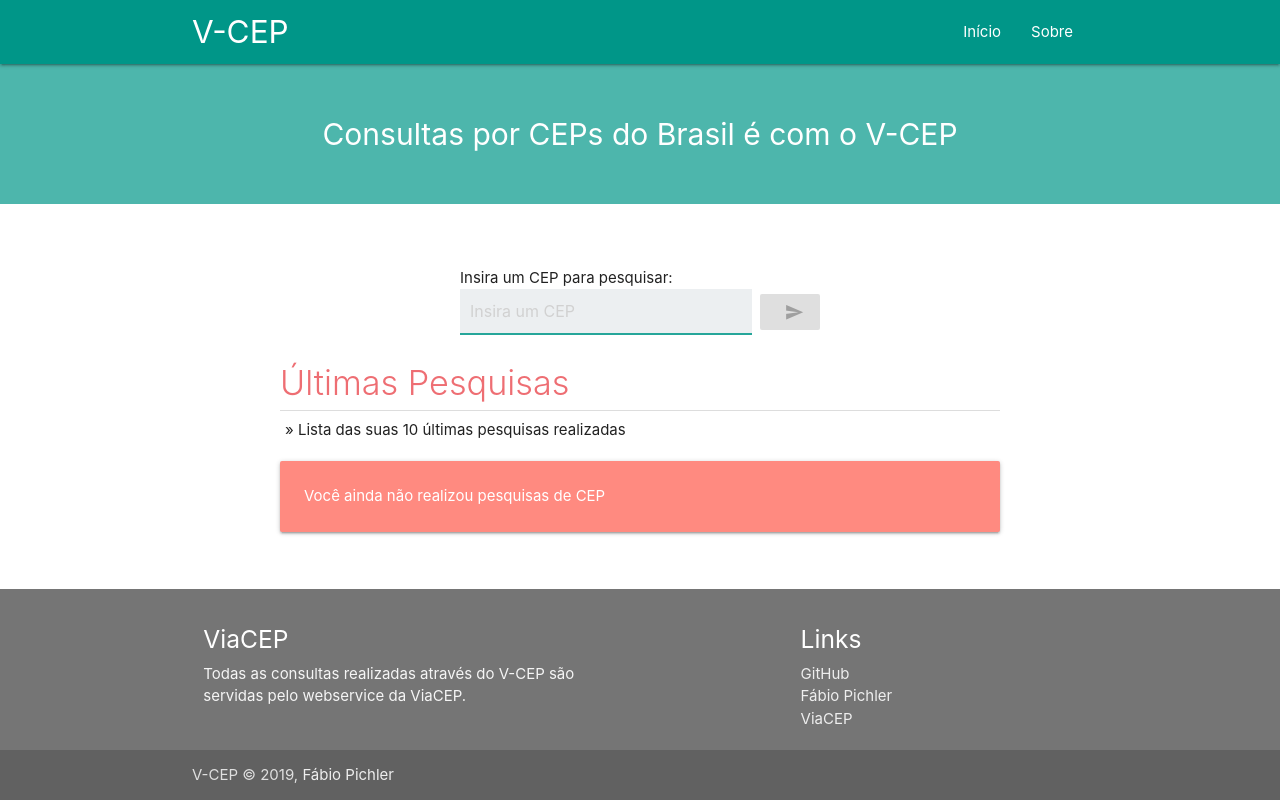
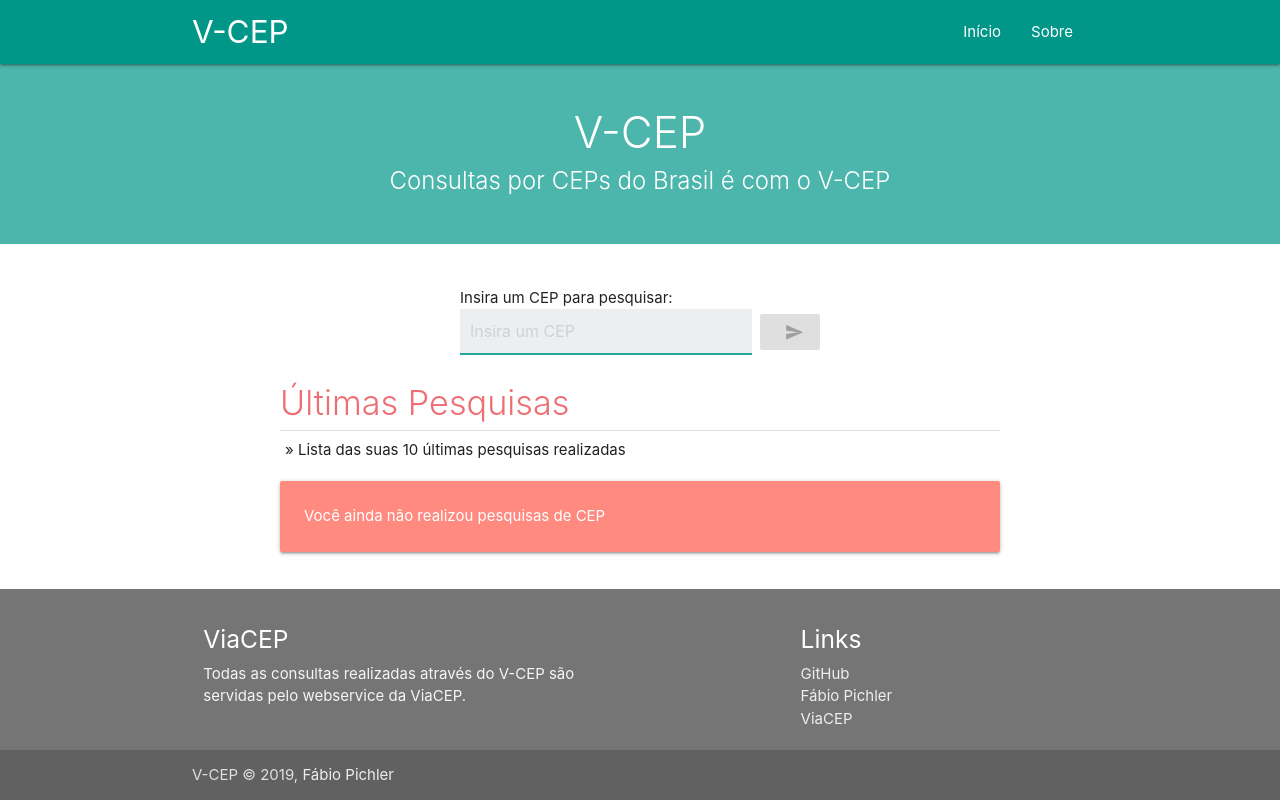
Before and after one commit to fabiopichler/v-cep, a React (Create React App) app: page / in a window 1280 px wide. Built offline with nearby package versions, Linux system fonts and the light colour scheme.

Commit message:
update AppHeader

```diff
--- a/src/components/appHeader/AppHeader.tsx
+++ b/src/components/appHeader/AppHeader.tsx
@@ -12,6 +12,7 @@ const AppHeader: React.FC = () => {
 
             <div className="desc-container container">
                 <div>
+                    <h3 className="title">V-CEP</h3>
                     Consultas por CEPs do Brasil é com o V-CEP
                 </div>
             </div>
--- a/src/components/appHeader/appHeader.scss
+++ b/src/components/appHeader/appHeader.scss
@@ -7,9 +7,15 @@
     }
 
     .desc-container {
-        min-height: 140px;
-        font-size: 2rem;
+        min-height: 180px;
+        font-size: 1.6rem;
         color: white;
         text-align: center;
+        font-weight: 300;
+
+        .title {
+            font-weight: 300;
+            margin: 0 0 5px 0;
+        }
     }
 }
```
